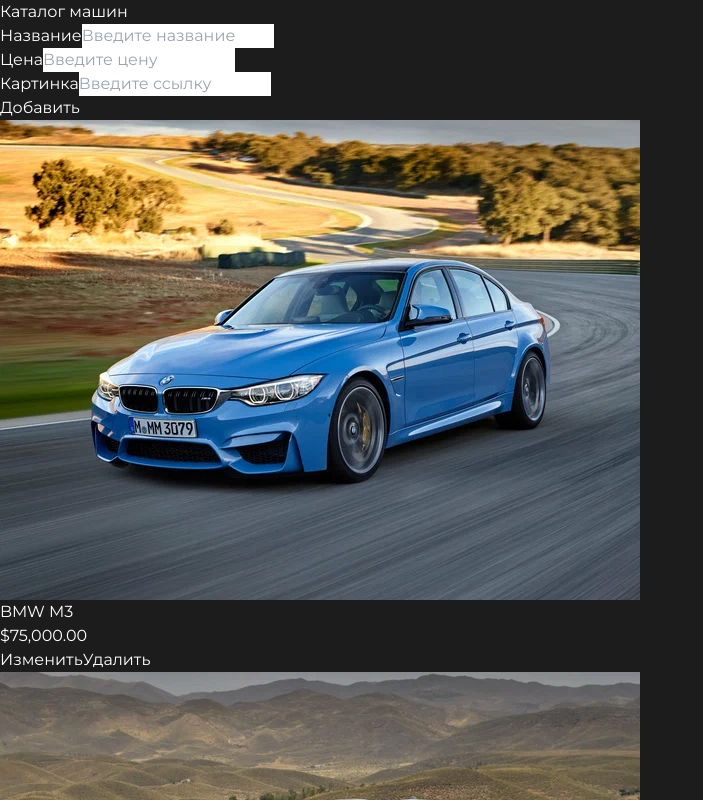
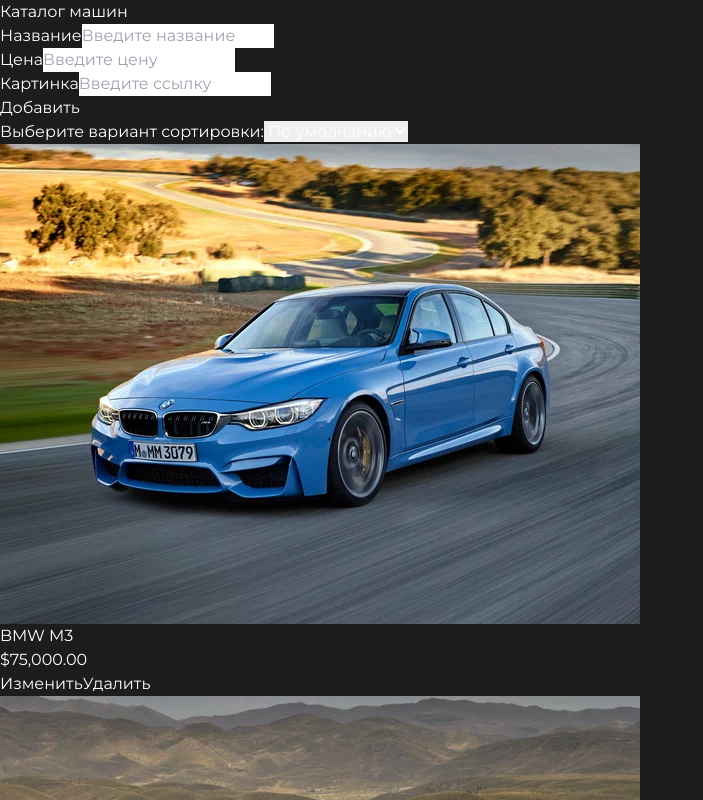
Before and after one commit to aBratashin/Car-Catalog, a React (Vite) app: page / in a window 1280 px wide. Shown: the top 800 px of the page, without its empty margins (0-703 px from the left). Built offline with nearby package versions, Linux system fonts and the light colour scheme; data requests are answered from the project's data file.

Commit message:
Add sorting

```diff
--- a/src/components/screens/home/Home.jsx
+++ b/src/components/screens/home/Home.jsx
@@ -1,9 +1,10 @@
-import React from 'react'
+import React, { useEffect, useState } from 'react'
 import CarItem from './car-item/CarItem.jsx'
 import CreateCarForm from './create-car-form/CreateCarForm.jsx'
 import { CarService } from '../../../services/CarService.js'
 import { useMutation, useQuery, useQueryClient } from '@tanstack/react-query'
 import NotFound from '../not-found/NotFound.jsx'
+import SortingCars from './sortingCars/SortingCars.jsx'
 
 const Home = () => {
 	const queryClient = useQueryClient()
@@ -25,10 +26,42 @@
 
 	if (isError) return <NotFound err={error.message} />
 
+	const [cars, setCars] = useState([])
+
+	useEffect(() => {
+		setCars(data)
+	}, [data])
+
+	const [selectedSort, setSelectedSort] = useState('')
+
+	const sortPosts = sort => {
+		setSelectedSort(sort)
+		switch (sort) {
+			case 'name':
+				setCars([...data].sort((a, b) => a.name.localeCompare(b.name)))
+				break
+			case 'price':
+				setCars([...data].sort((a, b) => a.price - b.price))
+				break
+			default:
+				setCars([...data])
+				break
+		}
+	}
+
 	return (
 		<div className='flex flex-col justify-center items-center w-full font-bold py-10 px-5'>
 			<h1 className='text-6xl m-4 text-green-500 text-center'>Каталог машин</h1>
 			<CreateCarForm cars={data} addMutation={addMutation} />
+			<SortingCars
+				defaultValue='По умолчанию'
+				options={[
+					{ value: 'name', name: 'По названию' },
+					{ value: 'price', name: 'По Цене' }
+				]}
+				value={selectedSort}
+				changeOption={sortPosts}
+			/>
 			{isError && (
 				<div className='flex flex-wrap justify-center items-center'>
 					<h1 className='text-4xl text-red-500'>{error.message}</h1>
@@ -40,8 +73,8 @@
 				</div>
 			) : (
 				<div className='flex flex-wrap justify-center items-center'>
-					{data.length ? (
-						data.map(car => (
+					{cars?.length ? (
+						cars?.map(car => (
 							<CarItem car={car} key={car.id} deleteMutation={deleteMutation} />
 						))
 					) : (
--- /dev/null
+++ b/src/components/screens/home/sortingCars/SortingCars.jsx
@@ -0,0 +1,26 @@
+import React from 'react'
+
+const SortingCars = ({ options, defaultValue, value, changeOption }) => {
+	return (
+		<div className='mb-24'>
+			<label htmlFor='cars' className='block mb-2 font-bold text-white'>
+				Выберите вариант сортировки:
+			</label>
+			<select
+				value={value}
+				onChange={e => changeOption(e.target.value)}
+				id='cars'
+				className='bg-gray-700 border border-gray-600 text-white rounded-lg focus:ring-blue-500 focus:border-blue-500 block w-full p-2.5'
+			>
+				<option value={defaultValue}>{defaultValue}</option>
+				{options.map(option => (
+					<option key={option.value} value={option.value}>
+						{option.name}
+					</option>
+				))}
+			</select>
+		</div>
+	)
+}
+
+export default SortingCars
```
